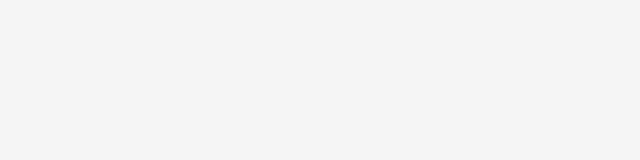
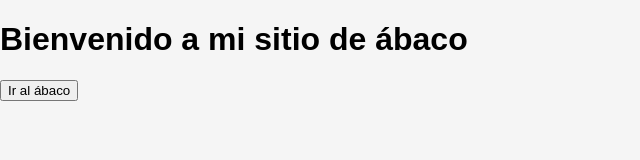
Before and after one commit to RamoneduardoLeonOrtiz/RamoneduardoLeonOrtiz-Herramientas-Digitales-Offline-para-la-escuela-primaria, a plain HTML site: page interfaz.html in a window 1280 px wide. Shown: the whole page, without its empty margins (0-640 px from the left). Drawn offline with Linux system fonts and the light colour scheme.

Commit message:
Update interfaz.html
Actualizar interfaz.

```diff
--- a/interfaz.html
+++ b/interfaz.html
@@ -7,6 +7,13 @@
   <link rel="stylesheet" href="style.css">
 </head>
 <body>
+  <h1>Bienvenido a mi sitio de ábaco</h1>
+
+  <!-- Botón para ir al ábaco -->
+  <a href="ábaco/index.html">
+    <button>Ir al ábaco</button>
+  </a>
+
   <!-- Aquí irá tu abaco interactivo -->
   <script src="script.js"></script>
 </body>
```
